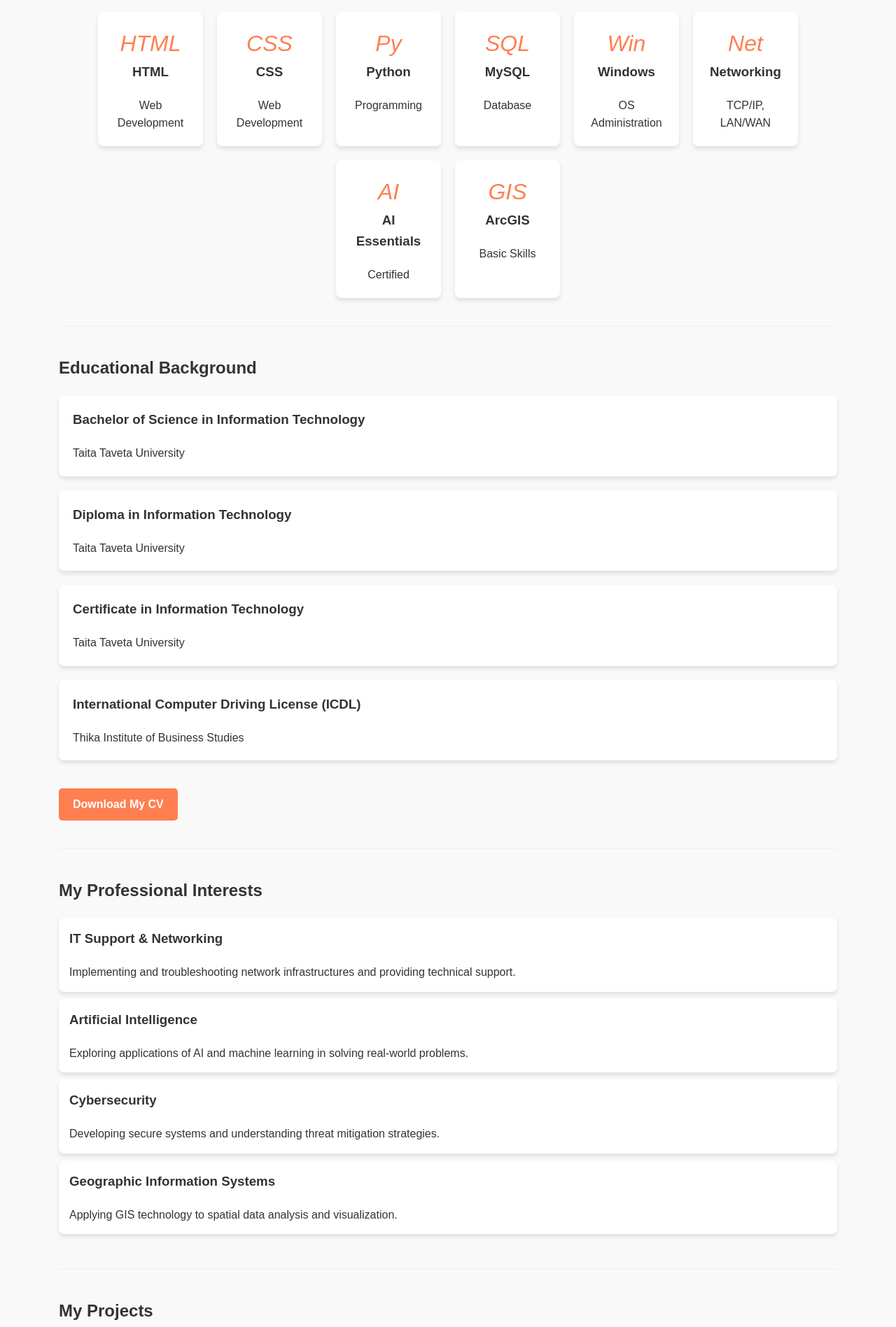
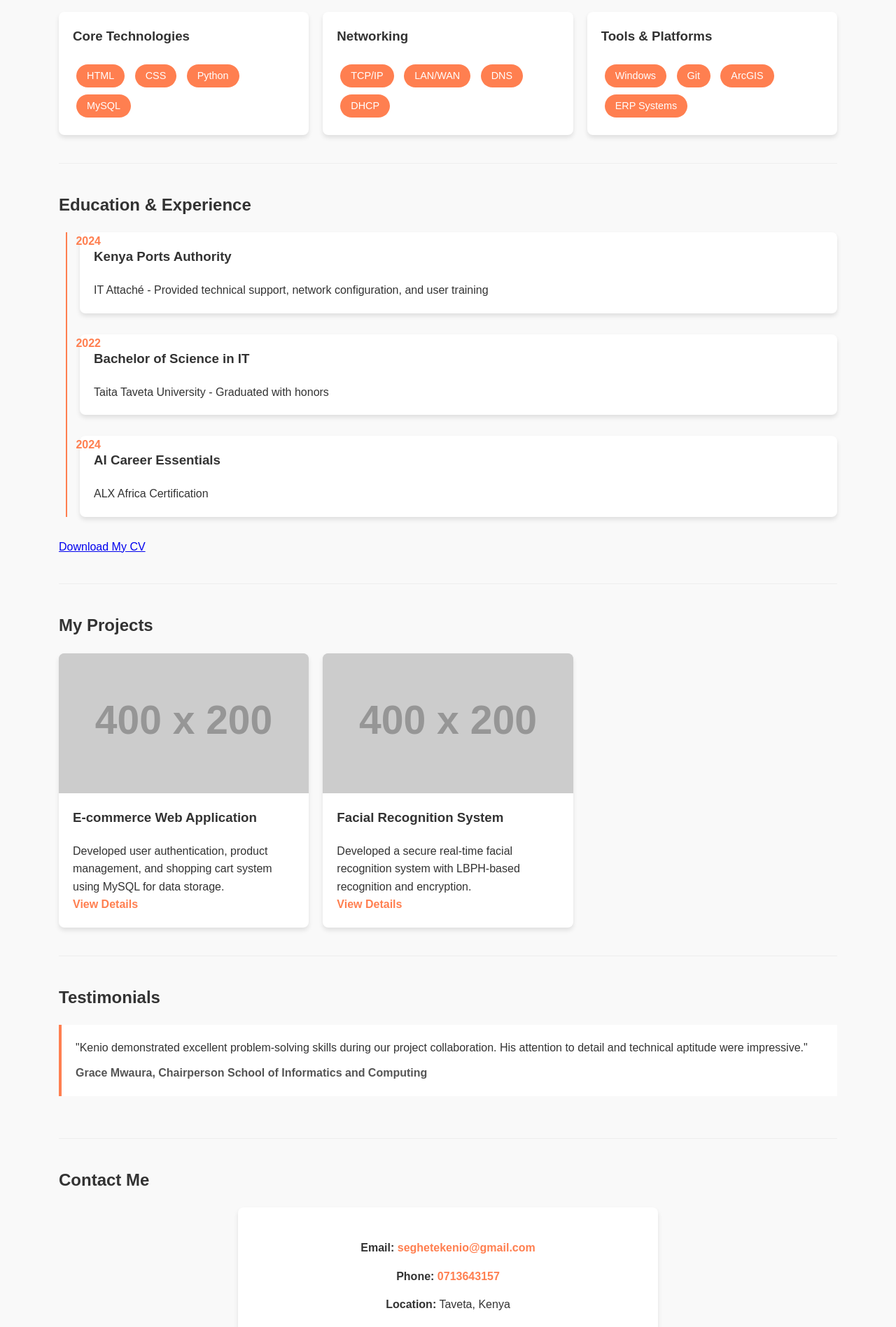
Before and after one commit to Kenio-Mmare/Plp-Hackathon-1, a plain HTML site: page index.html in a window 1280 px wide. Shown: the part 681-2578 px from the top of the page at 70% size. Drawn offline with Linux system fonts and the light colour scheme; placeholder pictures from the web are drawn by us.

Commit message:
Complete portfolio with Netlify config

```diff
--- a/index.html
+++ b/index.html
@@ -104,63 +104,62 @@
             display: flex;
             flex-wrap: wrap;
             gap: 20px;
-            justify-content: center;
+            justify-content: space-between;
         }
 
-        .skill-card {
+        .skill-category {
             background: white;
             padding: 20px;
             border-radius: 8px;
             box-shadow: 0 4px 6px rgba(0, 0, 0, 0.1);
-            width: 150px;
-            text-align: center;
-            transition: transform 0.3s;
+            flex: 1;
+            min-width: 250px;
         }
 
-        .skill-card:hover {
-            transform: translateY(-5px);
+        .skill-item {
+            display: inline-block;
+            background: #ff7f50;
+            color: white;
+            padding: 5px 15px;
+            margin: 5px;
+            border-radius: 20px;
+            font-size: 0.9em;
         }
 
-        .skill-card i {
-            font-size: 2rem;
-            margin-bottom: 10px;
-            color: #ff7f50;
+        /* Education/Experience Timeline */
+        .timeline {
+            position: relative;
+            padding-left: 30px;
         }
 
-        /* Education Section */
-        .education-item {
+        .timeline:before {
+            content: "";
+            position: absolute;
+            left: 10px;
+            top: 0;
+            height: 100%;
+            width: 2px;
+            background: #ff7f50;
+        }
+
+        .timeline-item {
+            position: relative;
+            margin-bottom: 30px;
+        }
+
+        .timeline-date {
+            position: absolute;
+            left: -30px;
+            top: 0;
+            width: 60px;
+            text-align: right;
+            color: #ff7f50;
+            font-weight: bold;
+        }
+
+        .timeline-content {
             background: white;
             padding: 20px;
-            margin-bottom: 20px;
-            border-radius: 8px;
-            box-shadow: 0 4px 6px rgba(0, 0, 0, 0.1);
-        }
-
-        .download-btn {
-            display: inline-block;
-            background-color: #ff7f50;
-            color: white;
-            padding: 10px 20px;
-            margin-top: 20px;
-            border-radius: 5px;
-            text-decoration: none;
-            font-weight: bold;
-            transition: background-color 0.3s;
-        }
-
-        .download-btn:hover {
-            background-color: #e67347;
-        }
-
-        /* Interests Section */
-        .interests-list {
-            list-style: none;
-        }
-
-        .interests-list li {
-            background: white;
-            padding: 15px;
-            margin-bottom: 10px;
             border-radius: 8px;
             box-shadow: 0 4px 6px rgba(0, 0, 0, 0.1);
         }
@@ -177,11 +176,12 @@
             border-radius: 8px;
             overflow: hidden;
             box-shadow: 0 4px 6px rgba(0, 0, 0, 0.1);
-            transition: transform 0.3s;
+            transition: all 0.3s ease;
         }
 
         .project-card:hover {
             transform: translateY(-5px);
+            box-shadow: 0 10px 20px rgba(255, 127, 80, 0.2);
         }
 
         .project-img {
@@ -203,51 +203,41 @@
             font-weight: bold;
         }
 
-        /* Contact Section */
-        .contact-form {
-            max-width: 600px;
-            margin: 0 auto;
+        /* Testimonials */
+        blockquote {
+            background: white;
+            padding: 20px;
+            border-left: 4px solid #ff7f50;
+            margin: 20px 0;
+        }
+
+        cite {
+            display: block;
+            margin-top: 10px;
+            font-style: normal;
+            font-weight: bold;
+            color: #555;
+        }
+
+        /* Contact Section - Simplified */
+        .contact-info {
             background: white;
             padding: 30px;
             border-radius: 8px;
             box-shadow: 0 4px 6px rgba(0, 0, 0, 0.1);
+            max-width: 600px;
+            margin: 0 auto;
+            text-align: center;
         }
 
-        .form-group {
-            margin-bottom: 20px;
+        .contact-item {
+            margin: 15px 0;
         }
 
-        .form-group label {
-            display: block;
-            margin-bottom: 5px;
+        .contact-item a {
+            color: #ff7f50;
+            text-decoration: none;
             font-weight: bold;
-        }
-
-        .form-group input,
-        .form-group textarea {
-            width: 100%;
-            padding: 10px;
-            border: 1px solid #ddd;
-            border-radius: 5px;
-        }
-
-        .form-group textarea {
-            height: 150px;
-        }
-
-        .submit-btn {
-            background-color: #ff7f50;
-            color: white;
-            border: none;
-            padding: 12px 25px;
-            border-radius: 5px;
-            cursor: pointer;
-            font-weight: bold;
-            transition: background-color 0.3s;
-        }
-
-        .submit-btn:hover {
-            background-color: #e67347;
         }
 
         /* Footer */
@@ -277,6 +267,10 @@
             .projects-grid {
                 grid-template-columns: 1fr;
             }
+
+            .skills-container {
+                flex-direction: column;
+            }
         }
     </style>
 </head>
@@ -292,9 +286,9 @@
         <ul>
             <li><a href="#about">About</a></li>
             <li><a href="#skills">Skills</a></li>
-            <li><a href="#education">Education</a></li>
-            <li><a href="#interests">Interests</a></li>
+            <li><a href="#experience">Experience</a></li>
             <li><a href="#projects">Projects</a></li>
+            <li><a href="#testimonials">Testimonials</a></li>
             <li><a href="#contact">Contact</a></li>
         </ul>
     </nav>
@@ -306,7 +300,6 @@
                 <div class="about-text">
                     <p>Hi! I'm Seghete Kenio Mmare, a motivated and detail-oriented IT graduate with a Bachelor of Science in Information Technology and recent certification in AI Career Essentials and basic skills in ArcGIS.</p>
                     <p>I'm seeking an internship or entry-level role in IT support, networking, or systems administration to apply my academic knowledge and hands-on experience in a professional environment.</p>
-                    <p>When I'm not working with technology, I enjoy staying updated with the latest tech trends and exploring new developments in AI and cybersecurity.</p>
                 </div>
                 <div class="profile-img">
                     <img src="Pictures/my pic.jpg" alt="Seghete Kenio Mmare">
@@ -317,90 +310,56 @@
         <section id="skills">
             <h2>Technical Skills</h2>
             <div class="skills-container">
-                <div class="skill-card">
-                    <i>HTML</i>
-                    <h3>HTML</h3>
-                    <p>Web Development</p>
+                <div class="skill-category">
+                    <h3>Core Technologies</h3>
+                    <div class="skill-item">HTML</div>
+                    <div class="skill-item">CSS</div>
+                    <div class="skill-item">Python</div>
+                    <div class="skill-item">MySQL</div>
                 </div>
-                <div class="skill-card">
-                    <i>CSS</i>
-                    <h3>CSS</h3>
-                    <p>Web Development</p>
+                <div class="skill-category">
+                    <h3>Networking</h3>
+                    <div class="skill-item">TCP/IP</div>
+                    <div class="skill-item">LAN/WAN</div>
+                    <div class="skill-item">DNS</div>
+                    <div class="skill-item">DHCP</div>
                 </div>
-                <div class="skill-card">
-                    <i>Py</i>
-                    <h3>Python</h3>
-                    <p>Programming</p>
-                </div>
-                <div class="skill-card">
-                    <i>SQL</i>
-                    <h3>MySQL</h3>
-                    <p>Database</p>
-                </div>
-                <div class="skill-card">
-                    <i>Win</i>
-                    <h3>Windows</h3>
-                    <p>OS Administration</p>
-                </div>
-                <div class="skill-card">
-                    <i>Net</i>
-                    <h3>Networking</h3>
-                    <p>TCP/IP, LAN/WAN</p>
-                </div>
-                <div class="skill-card">
-                    <i>AI</i>
-                    <h3>AI Essentials</h3>
-                    <p>Certified</p>
-                </div>
-                <div class="skill-card">
-                    <i>GIS</i>
-                    <h3>ArcGIS</h3>
-                    <p>Basic Skills</p>
+                <div class="skill-category">
+                    <h3>Tools & Platforms</h3>
+                    <div class="skill-item">Windows</div>
+                    <div class="skill-item">Git</div>
+                    <div class="skill-item">ArcGIS</div>
+                    <div class="skill-item">ERP Systems</div>
                 </div>
             </div>
         </section>
 
-        <section id="education">
-            <h2>Educational Background</h2>
-            <div class="education-item">
-                <h3>Bachelor of Science in Information Technology</h3>
-                <p>Taita Taveta University</p>
+        <section id="experience">
+            <h2>Education & Experience</h2>
+            <div class="timeline">
+                <div class="timeline-item">
+                    <div class="timeline-date">2024</div>
+                    <div class="timeline-content">
+                        <h3>Kenya Ports Authority</h3>
+                        <p>IT Attaché - Provided technical support, network configuration, and user training</p>
                     </div>
-            <div class="education-item">
-                <h3>Diploma in Information Technology</h3>
-                <p>Taita Taveta University</p>
                 </div>
-            <div class="education-item">
-                <h3>Certificate in Information Technology</h3>
-                <p>Taita Taveta University</p>
+                <div class="timeline-item">
+                    <div class="timeline-date">2022</div>
+                    <div class="timeline-content">
+                        <h3>Bachelor of Science in IT</h3>
+                        <p>Taita Taveta University - Graduated with honors</p>
                     </div>
-            <div class="education-item">
-                <h3>International Computer Driving License (ICDL)</h3>
-                <p>Thika Institute of Business Studies</p>
+                </div>
+                <div class="timeline-item">
+                    <div class="timeline-date">2024</div>
+                    <div class="timeline-content">
+                        <h3>AI Career Essentials</h3>
+                        <p>ALX Africa Certification</p>
+                    </div>
+                </div>
             </div>
             <a href="Seghete_Kenio_Mmare_CV_Updated.docx" class="download-btn">Download My CV</a>
-        </section>
-
-        <section id="interests">
-            <h2>My Professional Interests</h2>
-            <ul class="interests-list">
-                <li>
-                    <h3>IT Support & Networking</h3>
-                    <p>Implementing and troubleshooting network infrastructures and providing technical support.</p>
-                </li>
-                <li>
-                    <h3>Artificial Intelligence</h3>
-                    <p>Exploring applications of AI and machine learning in solving real-world problems.</p>
-                </li>
-                <li>
-                    <h3>Cybersecurity</h3>
-                    <p>Developing secure systems and understanding threat mitigation strategies.</p>
-                </li>
-                <li>
-                    <h3>Geographic Information Systems</h3>
-                    <p>Applying GIS technology to spatial data analysis and visualization.</p>
-                </li>
-            </ul>
         </section>
 
         <section id="projects">
@@ -412,56 +371,44 @@
                         <h3>E-commerce Web Application</h3>
                         <p>Developed user authentication, product management, and shopping cart system using MySQL for data storage.</p>
                         <div class="project-links">
-                            <a href="#">GitHub</a>
+                            <a href="#ecommerce-details">View Details</a>
                         </div>
                     </div>
                 </div>
                 <div class="project-card">
                     <div class="project-img" style="background-image: url('https://via.placeholder.com/400x200');"></div>
                     <div class="project-info">
-                        <h3>Small Business Network Configuration</h3>
-                        <p>Designed and implemented local network infrastructure with routers, switches, and firewalls.</p>
+                        <h3>Facial Recognition System</h3>
+                        <p>Developed a secure real-time facial recognition system with LBPH-based recognition and encryption.</p>
                         <div class="project-links">
-                            <a href="#">Details</a>
-                        </div>
-                    </div>
-                </div>
-                <div class="project-card">
-                    <div class="project-img" style="background-image: url('Pictures/face.jpeg');"></div>
-                    <div class="project-info">
-                        <h3>Facial Recognition System</h3>
-                        <p>Developed a secure real-time facial recognition system with LBPH-based recognition and Fernet encryption.</p>
-                        <div class="project-links">
-                            <a href="#">GitHub</a>
+                            <a href="#facial-recognition-details">View Details</a>
                         </div>
                     </div>
                 </div>
             </div>
         </section>
 
+        <section id="testimonials">
+            <h2>Testimonials</h2>
+            <blockquote>
+                <p>"Kenio demonstrated excellent problem-solving skills during our project collaboration. His attention to detail and technical aptitude were impressive."</p>
+                <cite>Grace Mwaura, Chairperson School of Informatics and Computing</cite>
+            </blockquote>
+        </section>
+
         <section id="contact">
             <h2>Contact Me</h2>
-            <p>Feel free to reach out for collaborations or job opportunities!</p>
-            <div class="contact-info" style="text-align: center; margin-bottom: 20px;">
-                <p><strong>Email:</strong> seghetekenio@gmail.com</p>
-                <p><strong>Phone:</strong> 0713643157</p>
-                <p><strong>Location:</strong> Taveta, Kenya</p>
+            <div class="contact-info">
+                <div class="contact-item">
+                    <strong>Email:</strong> <a href="mailto:seghetekenio@gmail.com">seghetekenio@gmail.com</a>
                 </div>
-            <form class="contact-form">
-                <div class="form-group">
-                    <label for="name">Name</label>
-                    <input type="text" id="name" name="name" required>
+                <div class="contact-item">
+                    <strong>Phone:</strong> <a href="tel:+254713643157">0713643157</a>
                 </div>
-                <div class="form-group">
-                    <label for="email">Email</label>
-                    <input type="email" id="email" name="email" required>
+                <div class="contact-item">
+                    <strong>Location:</strong> Taveta, Kenya
                 </div>
-                <div class="form-group">
-                    <label for="message">Message</label>
-                    <textarea id="message" name="message" required></textarea>
             </div>
-                <button type="submit" class="submit-btn">Send Message</button>
-            </form>
         </section>
     </main>
 
```
Lines whose indentation alone changed are shown as unchanged.
